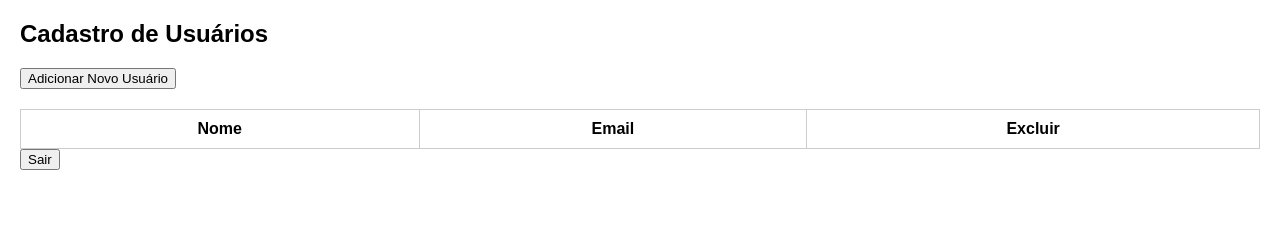
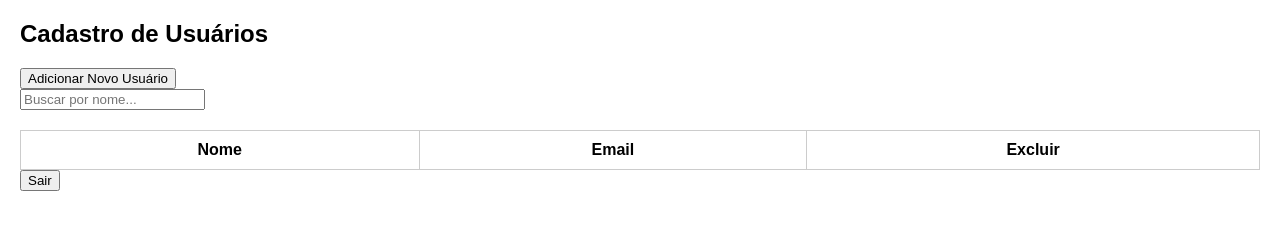
Before and after one commit to Camillaherreraa/ProjetoCRUD, a plain HTML site: page admin.html in a window 1280 px wide. Drawn offline with nearby package versions, Linux system fonts and the light colour scheme.

Commit message:
Update admin.html

```diff
--- a/admin.html
+++ b/admin.html
@@ -14,6 +14,8 @@
     <div class="header">
       <button onclick="openModal()" id="new">Adicionar Novo Usuário</button>
     </div>
+
+    <input type="text" id="search-user" placeholder="Buscar por nome...">
 
     <div class="divTable">
       <table>
```
